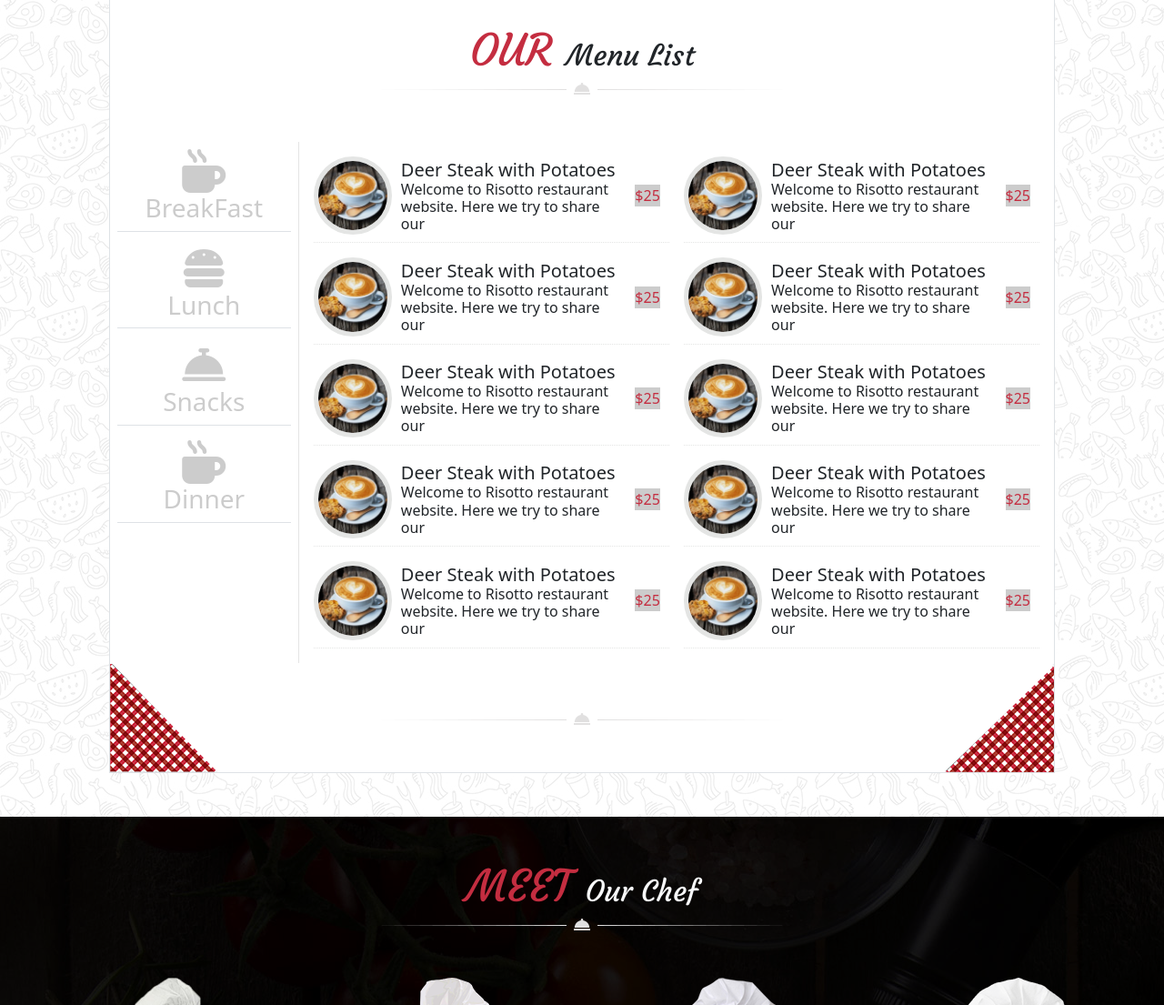
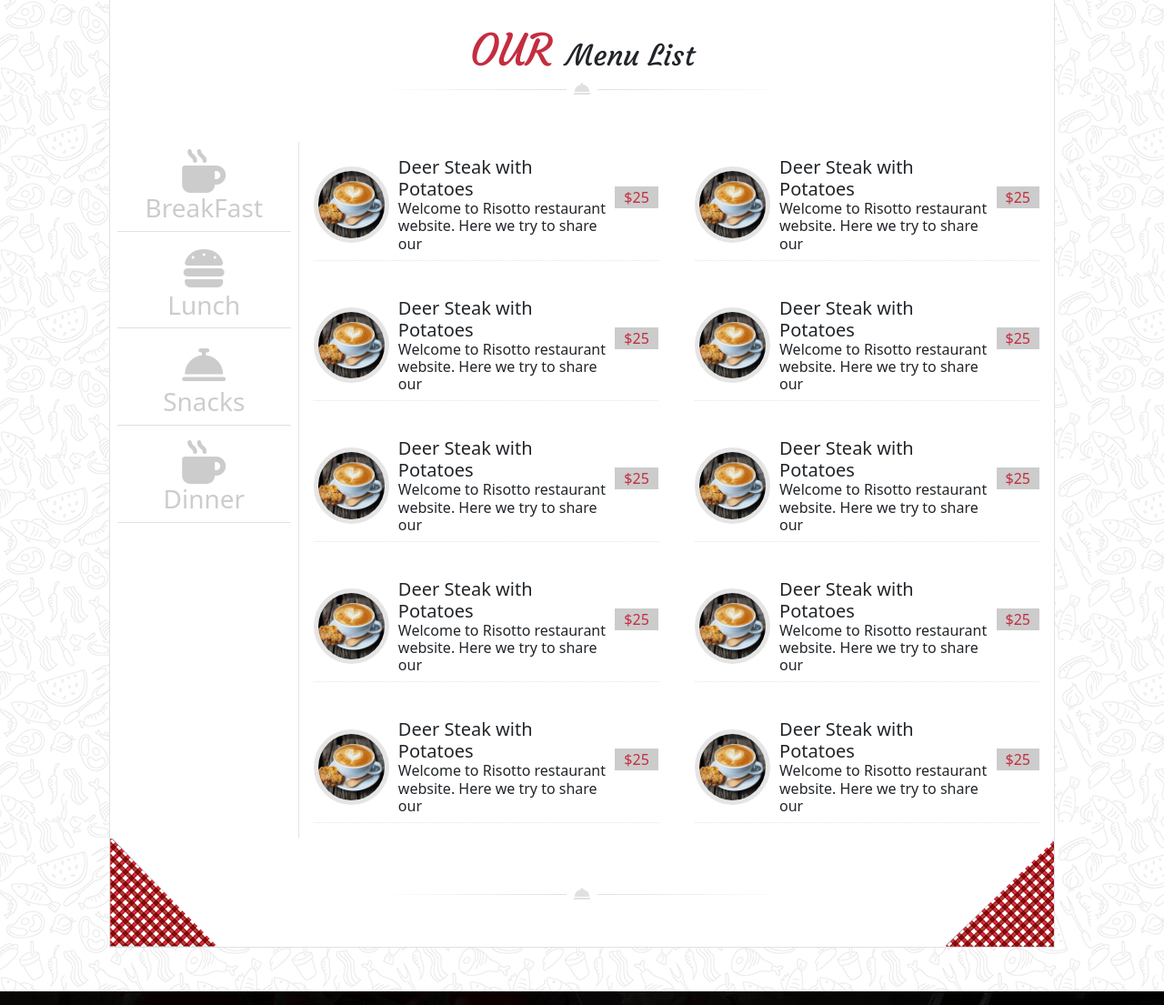
Before and after one commit to shuupsy/git_bootstrap_les_chefs_14, a website: page index.html in a window 1280 px wide. Shown: the part 1496-2601 px from the top of the page at 91% size. Drawn offline with nearby package versions, Linux system fonts and the light colour scheme.

Commit message:
Avant test bootstrap MenuList

```diff
--- a/src/modules/_section1.sass
+++ b/src/modules/_section1.sass
@@ -17,7 +17,7 @@
             .menu-d
                 display: grid
                 grid-template-columns: repeat(2,1fr)
-                gap: 2vh
+                gap: 5vh
                 .choix-item
                     display: flex
                     justify-content: center
@@ -37,4 +37,4 @@
                         padding: 0
                         color: $pink
                         background-color: #CCCCCC
-                        margin: 0 10px
+                        padding: 0 10px
```
Also changed, not shown: index.html (+96 -3 lines), public/css/style.css.
